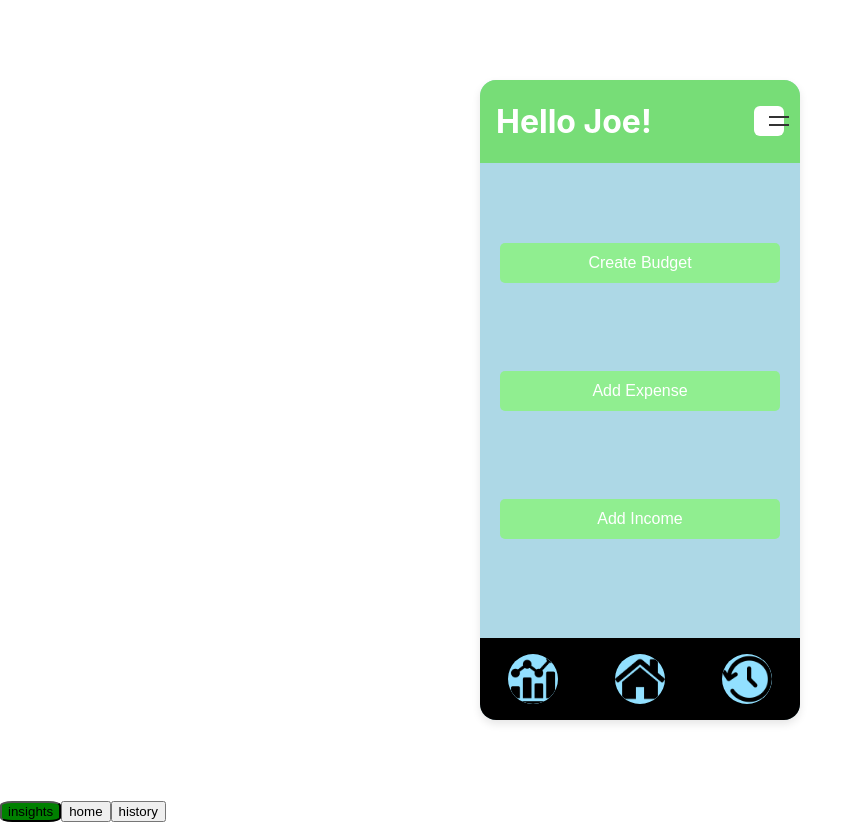
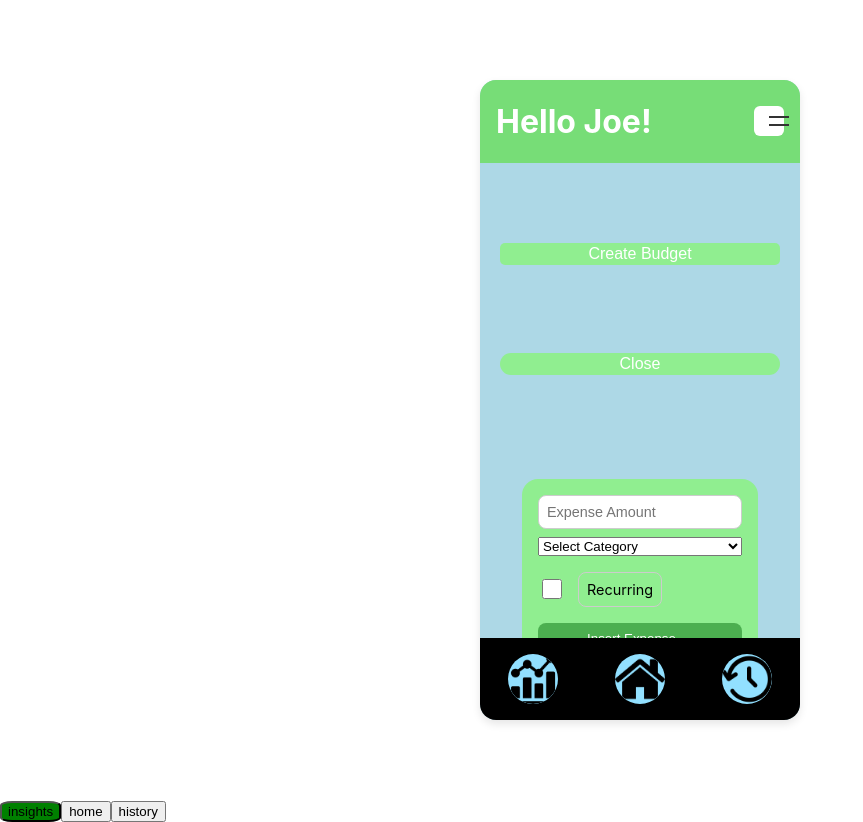
Before and after one commit to jak1841/CS_422_group_finance_app, a React (Create React App) app: page / in a window 1280 px wide. Both pictures are taken after a click on the button "Add Expense". Shown: the whole page, without its empty margins (0-863 px from the left). Built offline with nearby package versions, Linux system fonts and the light colour scheme.

Commit message:
added income and expense button popup

```diff
--- a/src/Home.css
+++ b/src/Home.css
@@ -169,3 +169,75 @@
 .create-budget-btn:hover {
     background-color: #005f00;
 }
+
+/* Styles for Expense and Income creation areas */
+.expense-creation-area,
+.income-creation-area {
+    background-color: lightgreen; /* Light blue background for distinction */
+    border-radius: 1rem;
+    padding: 1rem;
+    margin-top: 1rem; /* Add some space above the area */
+    display: flex;
+    flex-direction: column;
+    gap: 0.5rem; /* Space between elements */
+}
+
+/* Styles for Input fields in Expense and Income creation areas */
+.expense-creation-area input[type="text"],
+.income-creation-area input[type="text"],
+.expense-creation-area input[type="checkbox"] + label,
+.income-creation-area input[type="checkbox"] + label {
+    padding: 0.5rem;
+    border: 1px solid #ccc; /* Consistent border style */
+    border-radius: 0.5rem; /* Rounded corners */
+    font-size: 0.9em; /* Slightly smaller font size for better fit */
+}
+
+/* Styles for checkboxes in Expense and Income creation areas */
+.expense-creation-area input[type="checkbox"],
+.income-creation-area input[type="checkbox"] {
+    margin-right: 0.5rem; /* Space between checkbox and label */
+}
+
+/* Styles for the 'Insert Expense' and 'Insert Income' buttons */
+.insert-expense-btn,
+.insert-income-btn {
+    background-color: #4caf50; /* Green color */
+    color: white;
+    border: none;
+    border-radius: 0.5rem;
+    padding: 0.5rem 1rem;
+    cursor: pointer;
+    transition: background-color 0.3s; /* Smooth transition for hover effect */
+}
+
+.insert-expense-btn:hover,
+.insert-income-btn:hover {
+    background-color: #357a38; /* Darker shade on hover */
+}
+
+/* Additional Responsive Adjustments */
+@media (max-width: 768px) {
+    .expense-creation-area,
+    .income-creation-area {
+        padding: 0.8rem;
+    }
+
+    .insert-expense-btn,
+    .insert-income-btn {
+        padding: 0.4rem 0.8rem;
+    }
+}
+
+.checkbox-container {
+    display: flex;
+    align-items: center; /* Vertically centers the checkbox and label */
+    gap: 0.5rem; /* Spacing between the checkbox and label */
+    margin: 0.5rem 0; /* Adjust margin as per your layout */
+}
+
+/* Optional: Adjust the size of the checkbox */
+.checkbox-container input[type="checkbox"] {
+    width: 20px; /* Size of the checkbox */
+    height: 20px; /* Size of the checkbox */
+}
--- a/src/Home.js
+++ b/src/Home.js
@@ -8,14 +8,14 @@ import history from './history.png';
 export const Home = ({ switchScreen }) => {
     const [isMenuOpen, setIsMenuOpen] = useState(false); // State to manage menu toggle
     const [isCreateBudgetOpen, setIsCreateBudgetOpen] = useState(false);
+        const [isAddExpenseOpen, setIsAddExpenseOpen] = useState(false);
+    const [isAddIncomeOpen, setIsAddIncomeOpen] = useState(false);
 
-    const toggleMenu = () => {
-        setIsMenuOpen(!isMenuOpen);
-    };
+    const toggleAddExpense = () => setIsAddExpenseOpen(!isAddExpenseOpen);
+    const toggleAddIncome = () => setIsAddIncomeOpen(!isAddIncomeOpen);
 
-    const toggleCreateBudget = () => {
-        setIsCreateBudgetOpen(!isCreateBudgetOpen);
-    };
+    const toggleMenu = () => {setIsMenuOpen(!isMenuOpen);};
+    const toggleCreateBudget = () => {setIsCreateBudgetOpen(!isCreateBudgetOpen);};
 
 
     return (
@@ -43,8 +43,45 @@ export const Home = ({ switchScreen }) => {
                             <button className="create-budget-btn">Create Budget →</button>
                         </div>
                     )}
-                    <button className="green-button" onClick={() => {/* Handle click event */}}>Add Expense</button>
-                    <button className="green-button" onClick={() => {/* Handle click event */}}>Add Income</button>
+                    <button className={`green-button ${isAddExpenseOpen ? 'expanded' : ''}`} onClick={toggleAddExpense}>
+                {isAddExpenseOpen ? 'Close' : 'Add Expense'}
+            </button>
+            {isAddExpenseOpen && (
+                <div className="expense-creation-area">
+                    <input type="text" placeholder="Expense Amount" />
+                    <select name="category">
+                    <option value="">Select Category</option>
+                    <option value="food">Food</option>
+                    <option value="transport">Transport</option>
+                    <option value="utilities">Utilities</option>
+                    </select>
+                    <div className="checkbox-container">
+                        <input type="checkbox" id="recurringExpense" />
+                        <label htmlFor="recurringExpense">Recurring</label>
+                    </div>
+                    <button className="insert-expense-btn">Insert Expense →</button>
+                </div>
+            )}
+
+            <button className={`green-button ${isAddIncomeOpen ? 'expanded' : ''}`} onClick={toggleAddIncome}>
+                {isAddIncomeOpen ? 'Close' : 'Add Income'}
+            </button>
+            {isAddIncomeOpen && (
+                <div className="income-creation-area">
+                    <input type="text" placeholder="Income Amount" />
+                    <select name="category">
+                    <option value="">Select Category</option>
+                    <option value="salary">Salary</option>
+                    <option value="investment">Investment</option>
+                    <option value="gift">Gift</option>
+                    </select>
+                    <div className="checkbox-container">
+                        <input type="checkbox" id="recurringExpense" />
+                        <label htmlFor="recurringExpense">Recurring</label>
+                    </div>
+                    <button className="insert-income-btn">Insert Income →</button>
+                </div>
+            )}
                 </div>
                 <div id="bottom_menu">
                <button className="menu_button" onClick={() => switchScreen('insights')}>
```
